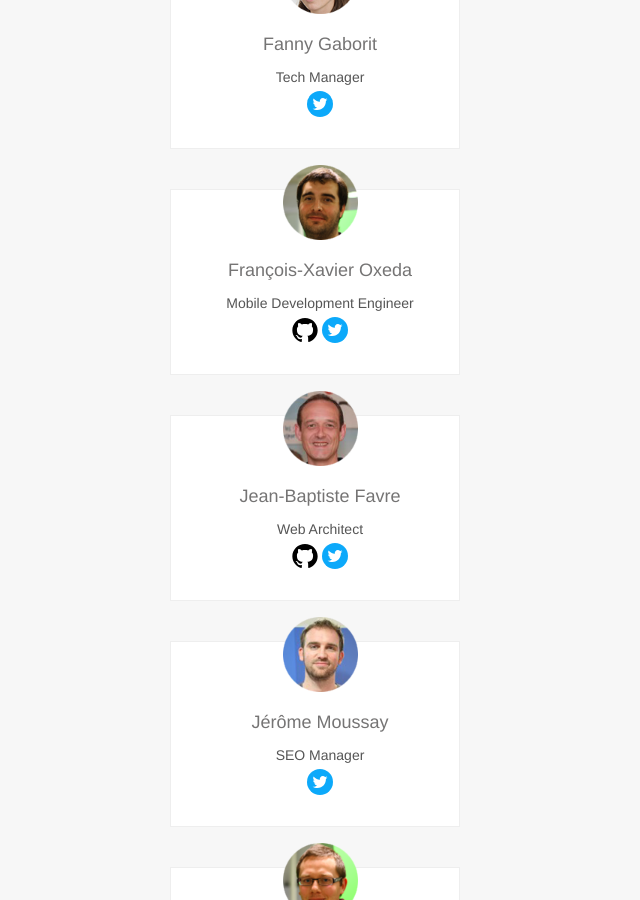
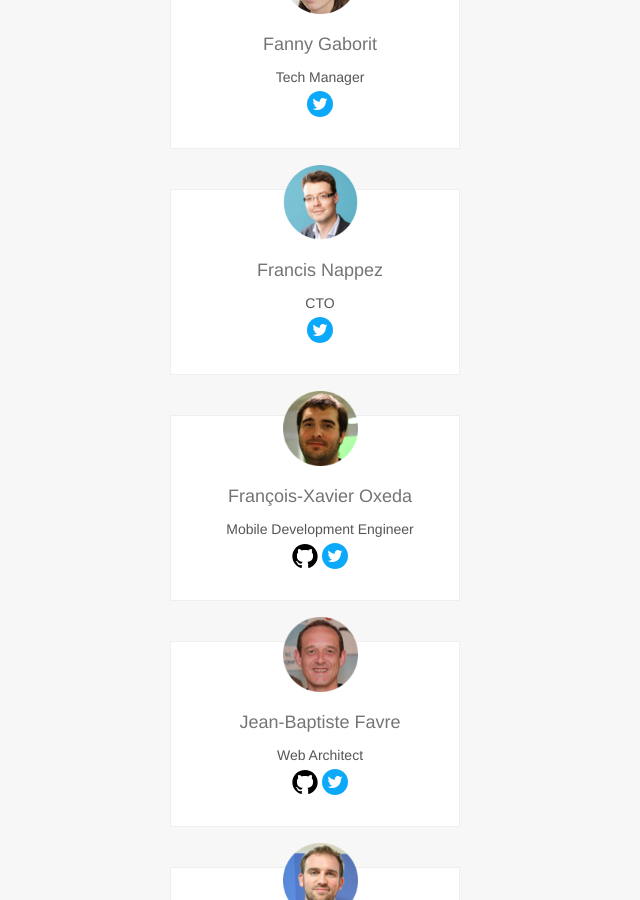
Before and after one commit to blablacar/blablatech, a Jekyll site: the page built from authors/index.html, in a window 1280 px wide and 900 px high, scrolled down 1428 px. Shown: the whole window, without its empty margins (325-965 px from the left). Built offline with Jekyll 4.4.1, drawn with Linux system fonts in a browser that asks for light colours; nearby versions of some CDN libraries; Markdown is read by kramdown in place of the engine named in the settings; some of the changed text lies outside the part shown.

Commit message:
Adding Francis Nappez + Correcting case on Rémi Paulmier + Adding jekyll-paginate dependency

```diff
--- a/_config.yml
+++ b/_config.yml
@@ -43,6 +43,12 @@ authors:
     twitter:    "fagaborit"
     github:
     role:       "Tech Manager"
+  francis-nappez:
+    name:       "Francis Nappez"
+    nickname:   "Fnapz"
+    twitter:    "fnapz"
+    github:
+    role:       "CTO"
   fx-oxeda:
     name:       "François-Xavier Oxeda"
     nickname:   "FX"
@@ -134,7 +140,7 @@ authors:
     github:
     role:       "Tech Manager"
   remi-paulmier:
-    name:       "remi paulmier"
+    name:       "Rémi Paulmier"
     nickname:   "Shtouff"
     twitter:    "shtouff"
     github:     "shtouff"
@@ -156,6 +162,7 @@ description:    "Share More, Learn More — BlaBlaCar's Tech team"
 
 gems:
   - jekyll-redirect-from
+  - jekyll-paginate
 
 highlighter:    pygments
 
```
Also changed, not shown: images/authors/francis-nappez.png (added).
